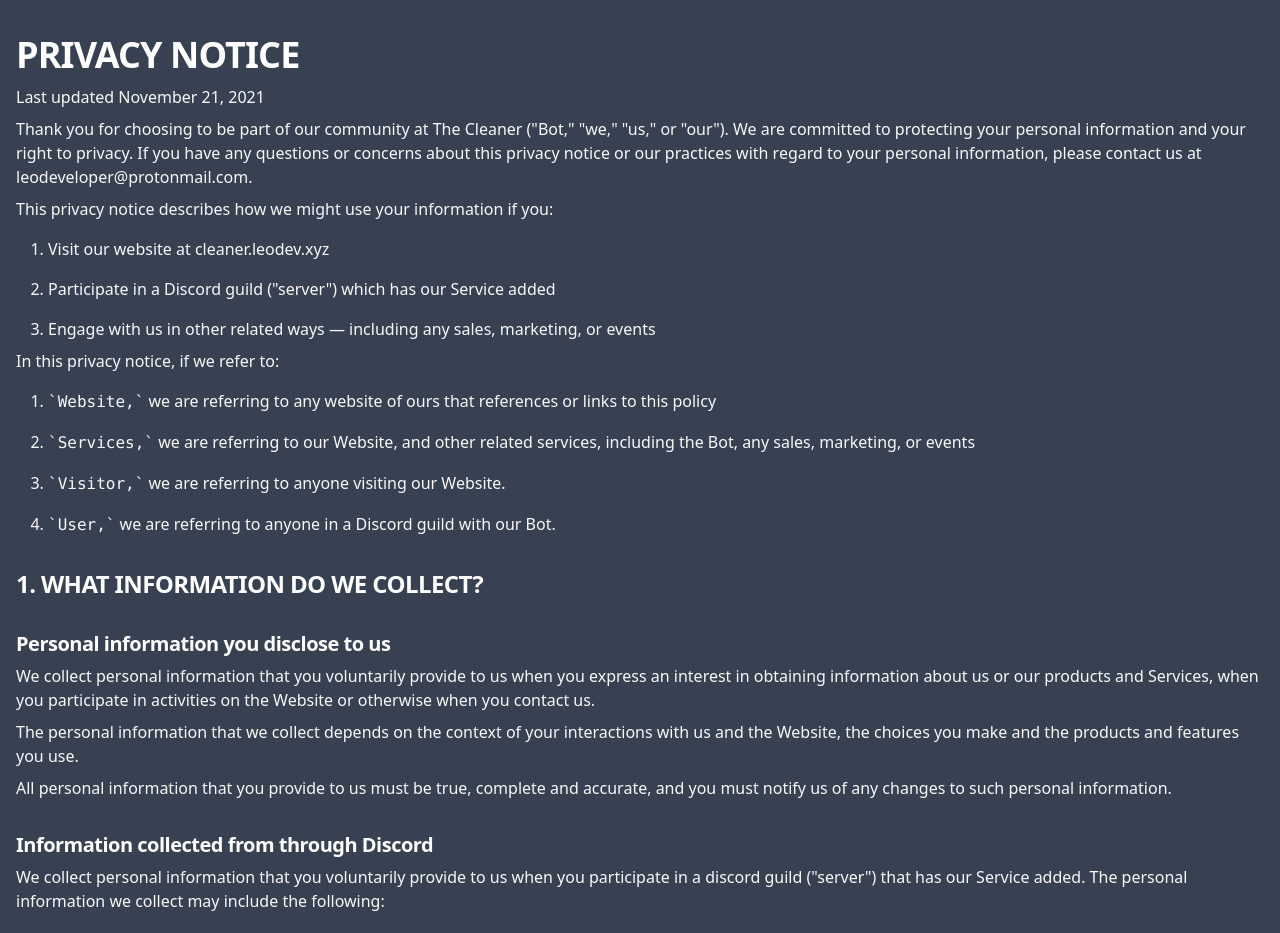
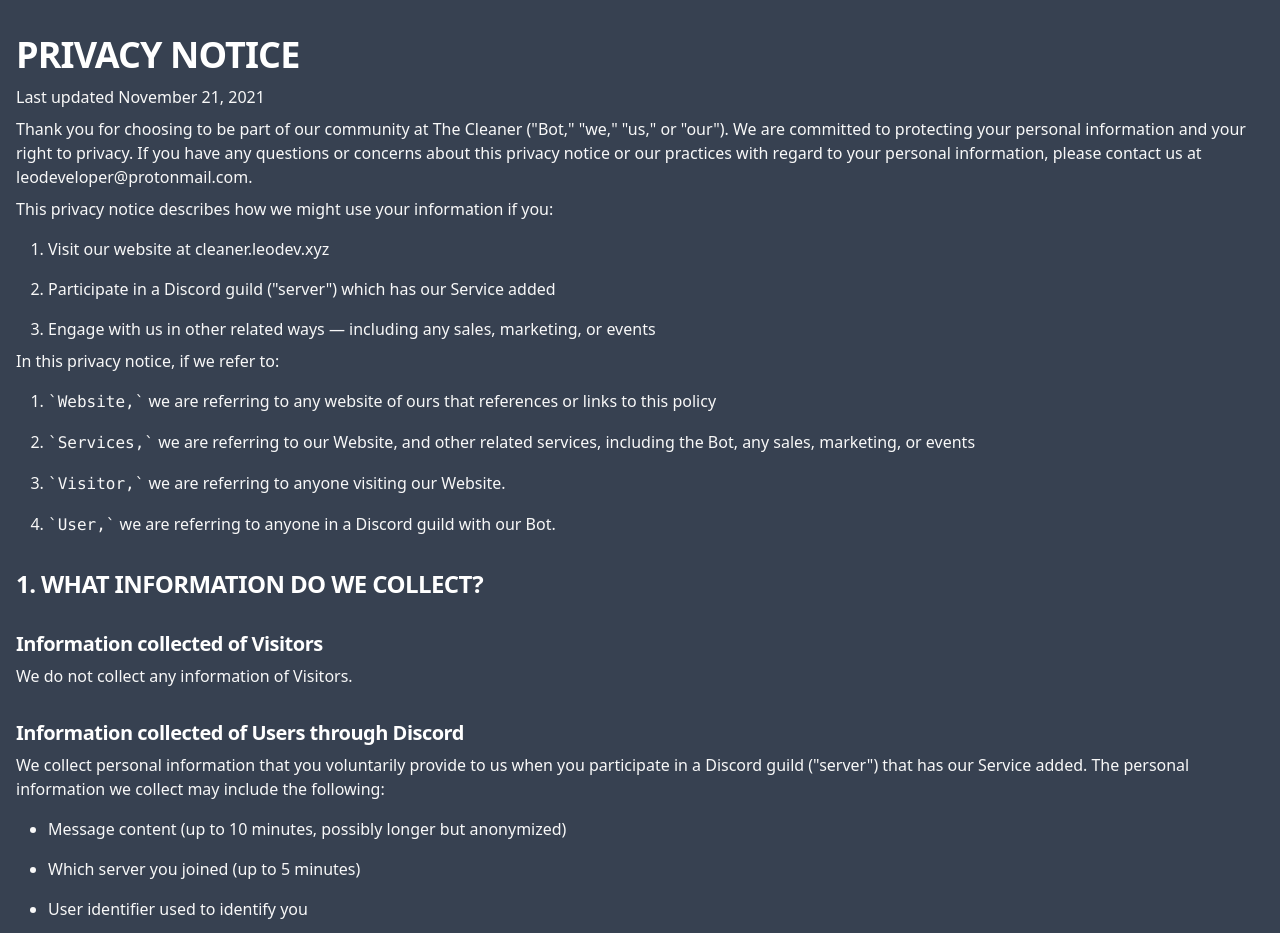
Before and after one commit to cleaner-bot/website, a Next.js app: page /privacy in a window 1280 px wide. Shown: the top 933 px of the page. Built offline with nearby package versions, Linux system fonts and the light colour scheme.

Commit message:
actually update the privacy policy lol

```diff
--- a/pages/privacy.jsx
+++ b/pages/privacy.jsx
@@ -57,23 +57,16 @@ export default function Privacy() {
                 1. WHAT INFORMATION DO WE COLLECT?
             </h2>
             <h3>
-                Personal information you disclose to us
+                Information collected of Visitors
             </h3>
             <p>
-                We collect personal information that you voluntarily provide to us when you express an interest in obtaining information about us or our products and Services, when you participate in activities on the Website or otherwise when you contact us.
-            </p>
-            <p>
-                The personal information that we collect depends on the context of your interactions with us and the Website, the choices you make and the products and features you use.
-                {/* The personal information we collect may include the following: */}
-            </p>
-            <p>
-                All personal information that you provide to us must be true, complete and accurate, and you must notify us of any changes to such personal information.
+                We do not collect any information of Visitors.
             </p>
             <h3>
-                Information collected from through Discord
+                Information collected of Users through Discord
             </h3>
             <p>
-                We collect personal information that you voluntarily provide to us when you participate in a discord guild ("server") that has our Service added.
+                We collect personal information that you voluntarily provide to us when you participate in a Discord guild ("server") that has our Service added.
                 The personal information we collect may include the following:
             </p>
             <ul>
@@ -81,10 +74,10 @@ export default function Privacy() {
                     Message content (up to 10 minutes, possibly longer but anonymized)
                 </li>
                 <li>
-                    Server joins (up to 5 minutes)
+                    Which server you joined (up to 5 minutes)
                 </li>
                 <li>
-                    User identifier  (indefinetly)
+                    User identifier used to identify you
                 </li>
             </ul>
 
@@ -160,7 +153,7 @@ export default function Privacy() {
                 6. DO WE COLLECT INFORMATION FROM MINORS?
             </h2>
             <p>
-                We do not knowingly solicit data from or market to children under 18 years of age. By using the Website, you represent that you are at least 18 or that you are the parent or guardian of such a minor and consent to such minor dependent’s use of the Website. If we learn that personal information from users less than 18 years of age has been collected, we will deactivate the account and take reasonable measures to promptly delete such data from our records. If you become aware of any data we may have collected from children under age 18, please contact us at leodeveloper@protonmail.com.
+                We do not knowingly solicit data from or market to children under 13 years of age. By using the Service, you represent that you are at least 13 or that you are the parent or guardian of such a minor and consent to such minor dependent’s use of the Service. If we learn that personal information from users less than 13 years of age has been collected, we will deactivate the account and take reasonable measures to promptly delete such data from our records. If you become aware of any data we may have collected from children under age 13, please contact us at leodeveloper@protonmail.com.
             </p>
 
             <h2>
```
